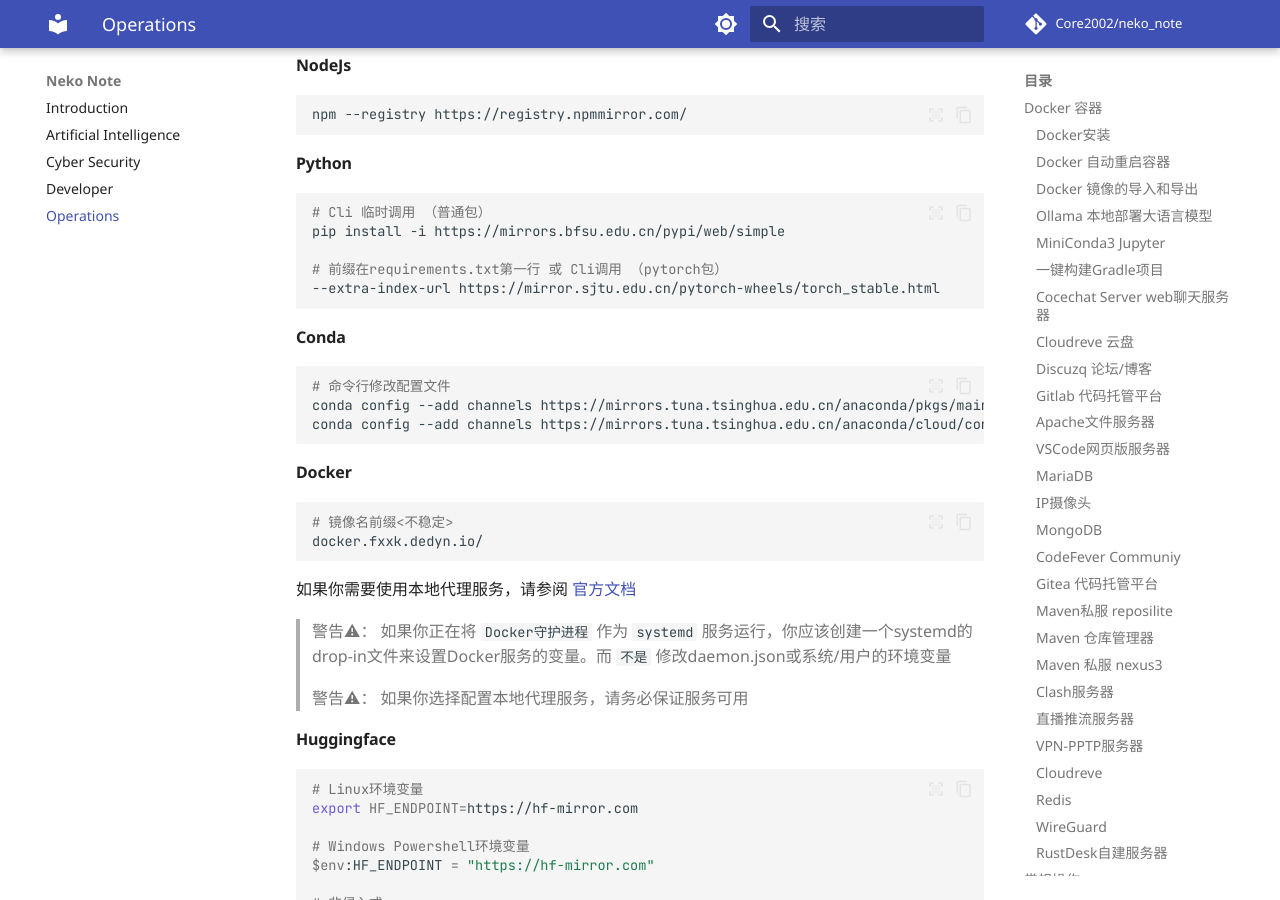
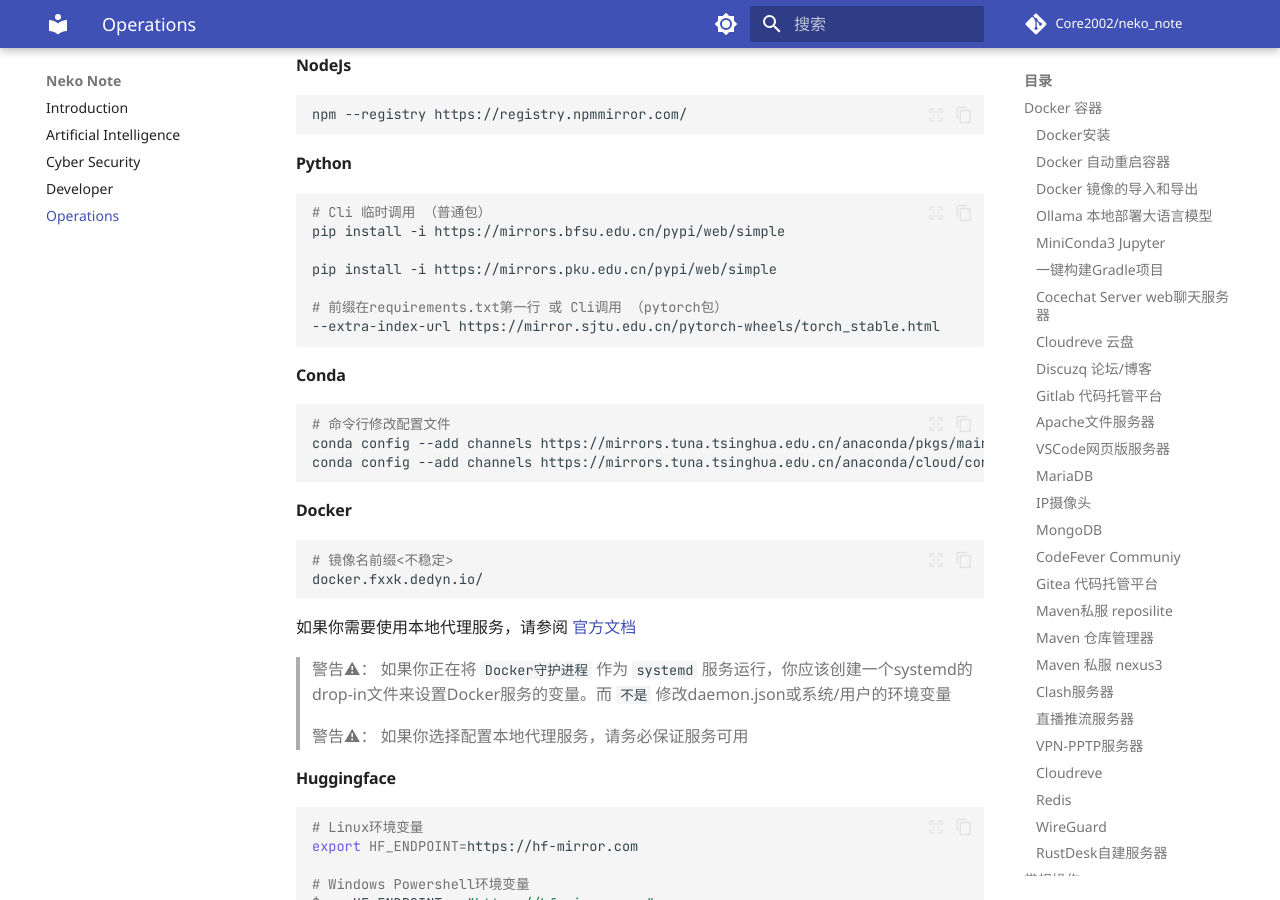
Before and after one commit to Core2002/neko_note, an MkDocs documentation site: the page built from docs/operations.md, in a window 1280 px wide and 900 px high, scrolled down 9997 px. Built offline with MkDocs 1.6.1 and Material for MkDocs 9.7.7, drawn with Linux system fonts in a browser that asks for light colours; comment, search, counter and statistics services are not loaded.

Commit message:
✨ Feat: Add Peking University pip mirror.
- Add Peking University pip mirror to the list of available mirrors
- Improve documentation for package installation using different mirrors

````diff
--- a/docs/operations.md
+++ b/docs/operations.md
@@ -518,6 +518,8 @@
 ```bash
 # Cli 临时调用 （普通包）
 pip install -i https://mirrors.bfsu.edu.cn/pypi/web/simple
+
+pip install -i https://mirrors.pku.edu.cn/pypi/web/simple
 
 # 前缀在requirements.txt第一行 或 Cli调用 （pytorch包）
 --extra-index-url https://mirror.sjtu.edu.cn/pytorch-wheels/torch_stable.html
````
